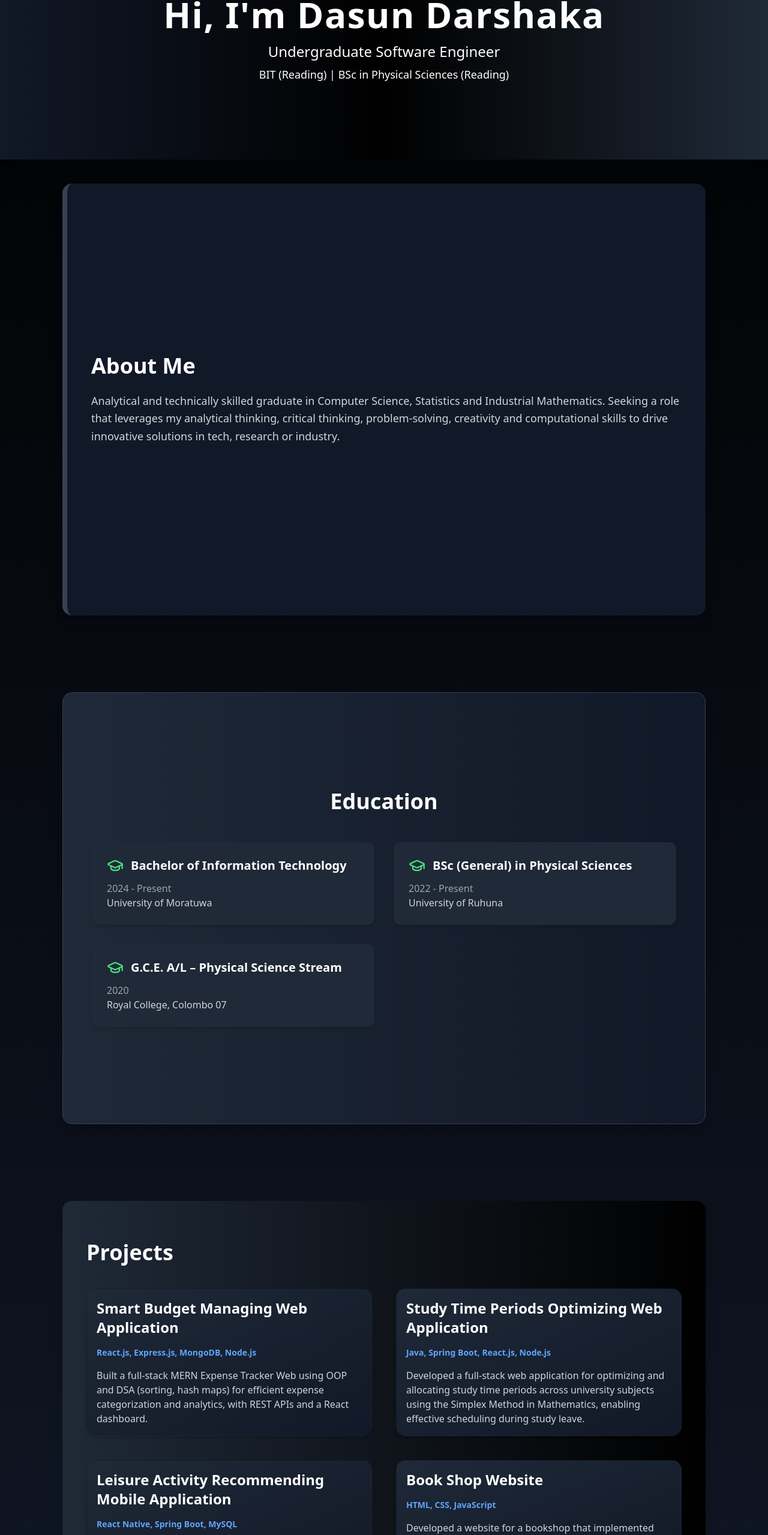
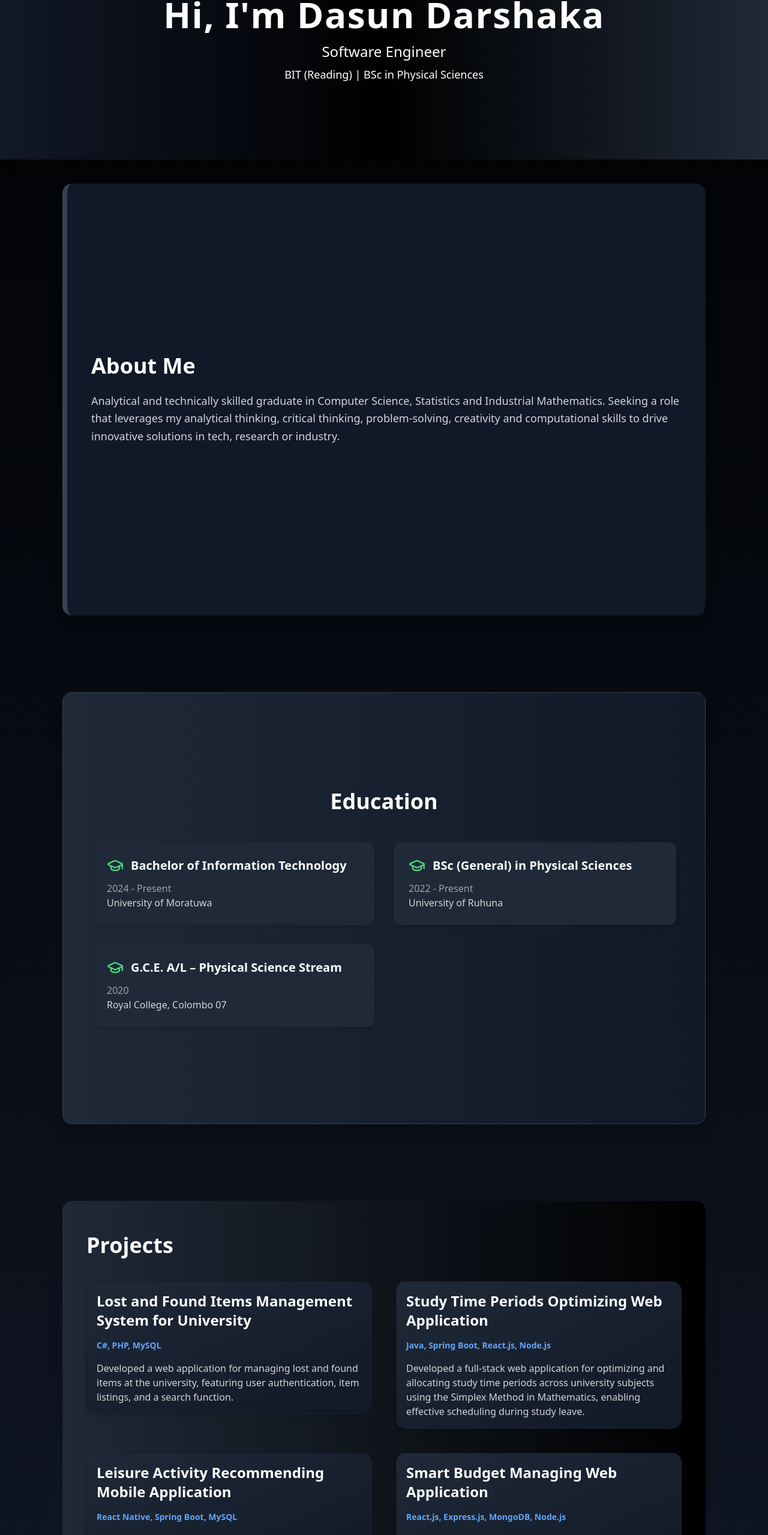
Before and after one commit to dasundarshaka/myportfolio, a React app: page / in a window 1280 px wide. Shown: the part 214-2773 px from the top of the page at 60% size. Built offline with nearby package versions, Linux system fonts and the light colour scheme; the HTML template or start-up script is replaced by a standard one.

Commit message:
Added hover effects

```diff
--- a/src/Portfolio.jsx
+++ b/src/Portfolio.jsx
@@ -100,13 +100,13 @@ export default function Portfolio() {
           className="text-2xl font-light hover:text-blue-300 transition-colors duration-300 cursor-default"
           whileHover={{ scale: 1.05 }}
         >
-          Undergraduate Software Engineer
+          Software Engineer
         </motion.p>
         <motion.p
           className="text-lg mt-2 hover:text-gray-300 transition-colors duration-300 cursor-default"
           whileHover={{ scale: 1.05 }}
         >
-          BIT (Reading) | BSc in Physical Sciences (Reading)
+          BIT (Reading) | BSc in Physical Sciences
         </motion.p>
       </motion.header>
 
@@ -194,9 +194,9 @@ export default function Portfolio() {
           <div className="grid md:grid-cols-2 gap-10">
             {[
               {
-                title: "Smart Budget Managing Web Application",
-                tech: "React.js, Express.js, MongoDB, Node.js",
-                desc: "Built a full-stack MERN Expense Tracker Web using OOP and DSA (sorting, hash maps) for efficient expense categorization and analytics, with REST APIs and a React dashboard.",
+                title: "Lost and Found Items Management System for University",
+                tech: "C#, PHP, MySQL",
+                desc: "Developed a web application for managing lost and found items at the university, featuring user authentication, item listings, and a search function.",
               },
               {
                 title: "Study Time Periods Optimizing Web Application",
@@ -209,9 +209,9 @@ export default function Portfolio() {
                 desc: "Developed a full-stack mobile app that recommends personalized leisure activities based on time, budget and preferences featuring algorithms and interactive UI.",
               },
               {
-                title: "Book Shop Website",
-                tech: "HTML, CSS, JavaScript",
-                desc: "Developed a website for a bookshop that implemented responsive design, interactive UI elements, and seamless user navigation.",
+                title: "Smart Budget Managing Web Application",
+                tech: "React.js, Express.js, MongoDB, Node.js",
+                desc: "Built a full-stack MERN Expense Tracker Web using OOP and DSA (sorting, hash maps) for efficient expense categorization and analytics, with REST APIs and a React dashboard.",
               },
             ].map((proj, i) => (
               <motion.div
```
Also changed, not shown: 5 other files (tests, documents, lock files or other folders).
